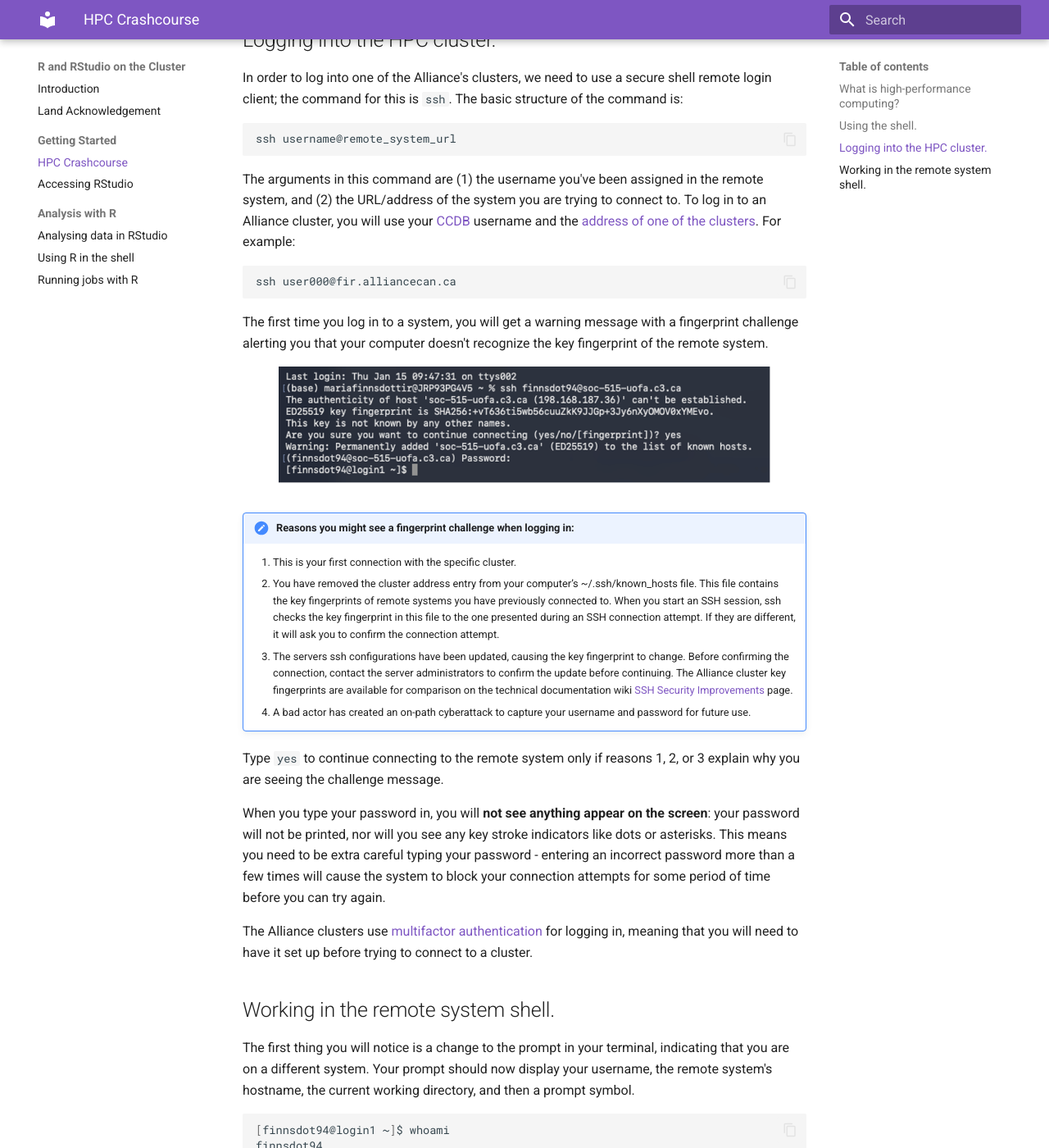
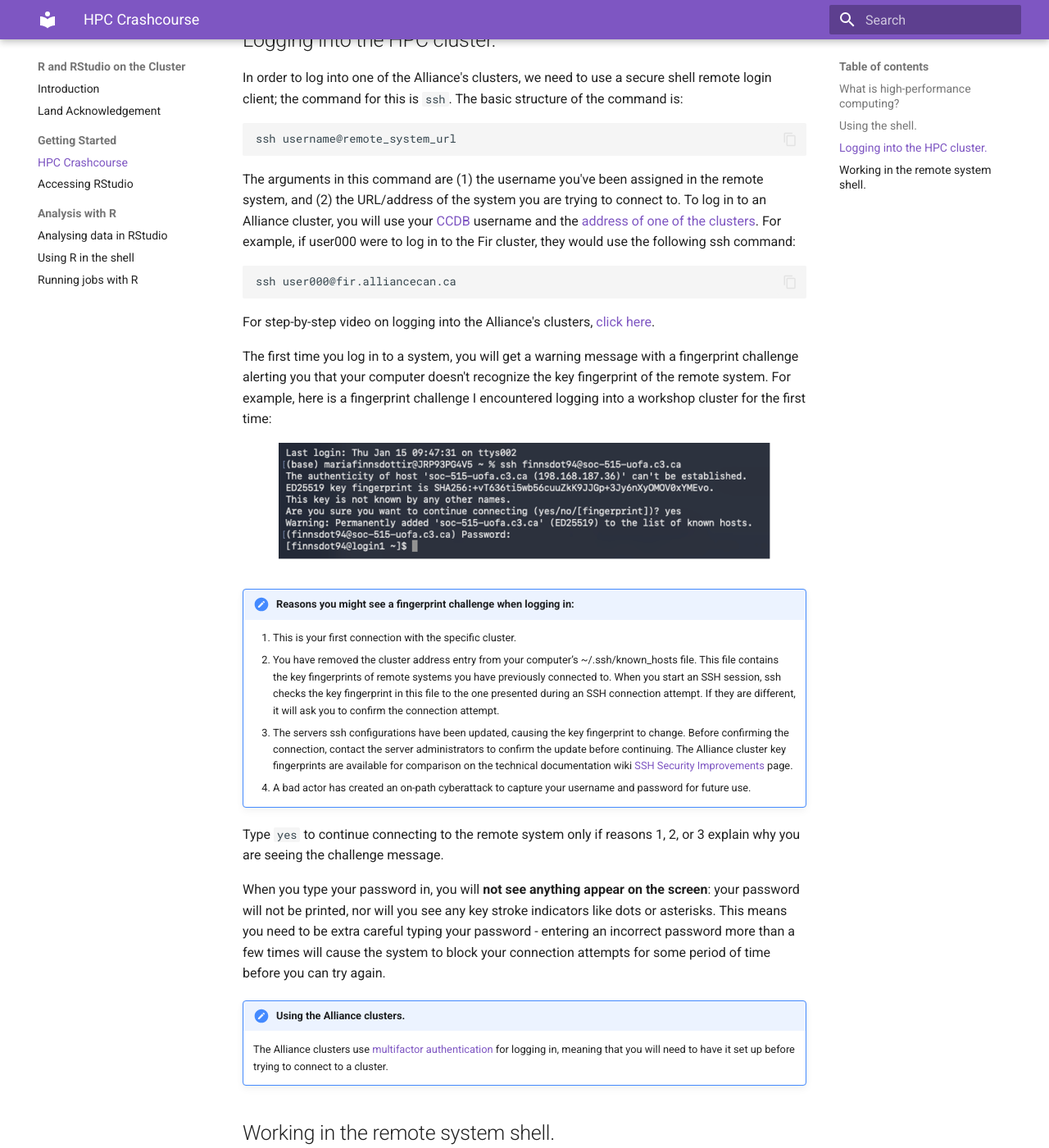
Before and after one commit to finnsdottir/hpc_r_2026, an MkDocs documentation site: the page built from docs/terminal.md, in a window 1280 px wide and 1400 px high, scrolled down 2208 px. Shown: the whole window at 82% size. Built offline with MkDocs 1.6.1 and Material for MkDocs 9.7.7, drawn with Linux system fonts in a browser that asks for light colours; some of the changed text lies outside the part shown.

Commit message:
fixing typos across

````diff
--- a/docs/terminal.md
+++ b/docs/terminal.md
@@ -74,13 +74,15 @@
 ssh username@remote_system_url
 ```
 
-The arguments in this command are (1) the username you've been assigned in the remote system, and (2) the URL/address of the system you are trying to connect to. To log in to an Alliance cluster, you will use your [CCDB](https://www.alliancecan.ca/en/our-services/advanced-research-computing/account-management/apply-account) username and the [address of one of the clusters](https://docs.alliancecan.ca/wiki/National_systems#Compute_clusters). For example:
+The arguments in this command are (1) the username you've been assigned in the remote system, and (2) the URL/address of the system you are trying to connect to. To log in to an Alliance cluster, you will use your [CCDB](https://www.alliancecan.ca/en/our-services/advanced-research-computing/account-management/apply-account) username and the [address of one of the clusters](https://docs.alliancecan.ca/wiki/National_systems#Compute_clusters). For example, if user000 were to log in to the Fir cluster, they would use the following ssh command:
 
 ```shell
 ssh user000@fir.alliancecan.ca
 ```
 
-The first time you log in to a system, you will get a warning message with a fingerprint challenge alerting you that your computer doesn't recognize the key fingerprint of the remote system.
+For step-by-step video on logging into the Alliance's clusters, [click here](https://www.youtube.com/watch?v=MAyLpC8zyQE).
+
+The first time you log in to a system, you will get a warning message with a fingerprint challenge alerting you that your computer doesn't recognize the key fingerprint of the remote system. For example, here is a fingerprint challenge I encountered logging into a workshop cluster for the first time:
 
 <figure markdown="span">
     ![image of console](./content/fingerprint_challenge.png){width=600}
@@ -98,7 +100,8 @@
 
 When you type your password in, you will **not see anything appear on the screen**: your password will not be printed, nor will you see any key stroke indicators like dots or asterisks. This means you need to be extra careful typing your password - entering an incorrect password more than a few times will cause the system to block your connection attempts for some period of time before you can try again.
 
-The Alliance clusters use [multifactor authentication](https://docs.alliancecan.ca/wiki/Multifactor_authentication) for logging in, meaning that you will need to have it set up before trying to connect to a cluster.
+!!!note "Using the Alliance clusters."
+    The Alliance clusters use [multifactor authentication](https://docs.alliancecan.ca/wiki/Multifactor_authentication) for logging in, meaning that you will need to have it set up before trying to connect to a cluster.
 
 ## Working in the remote system shell.
 
@@ -131,7 +134,7 @@
 [finnsdot94@login1 projects] $
 ```
 
-You'll notice that now the wokring directory location in my prompt has changed from `~` to `projects`. You can move back up to the home directory by using the command `cd ..`.
+You'll notice that now the wokring directory location in my prompt has changed from `~` to `projects`. You can move back up to the home directory by using the command `cd ..`
 
 !!! note "Navigating the file system."
 
````
Also changed, not shown: other parts of docs/terminal.md (+1 -1 lines), docs/analysing_rstudio.md (+19 -13 lines), docs/batch_jobs.md (+9 -9 lines), docs/index.md (+2 -1 lines).
